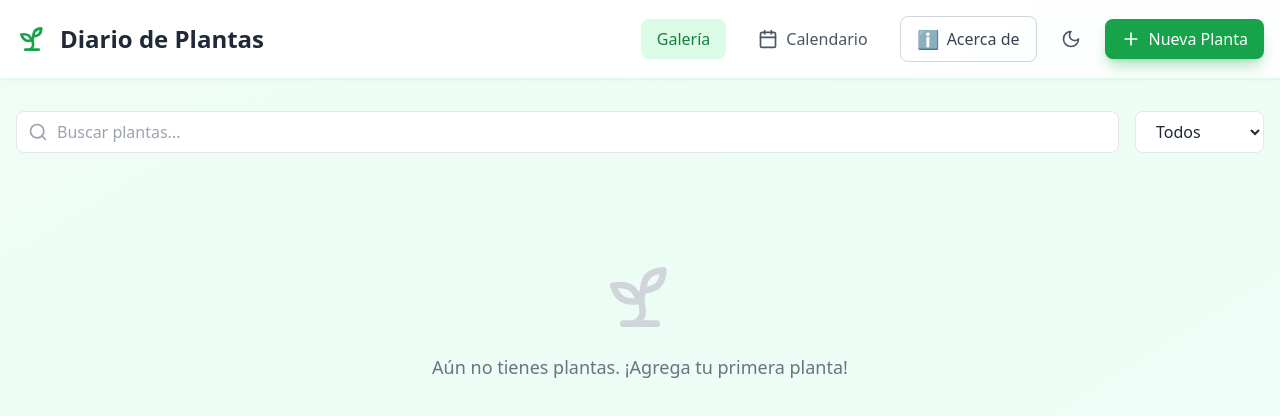
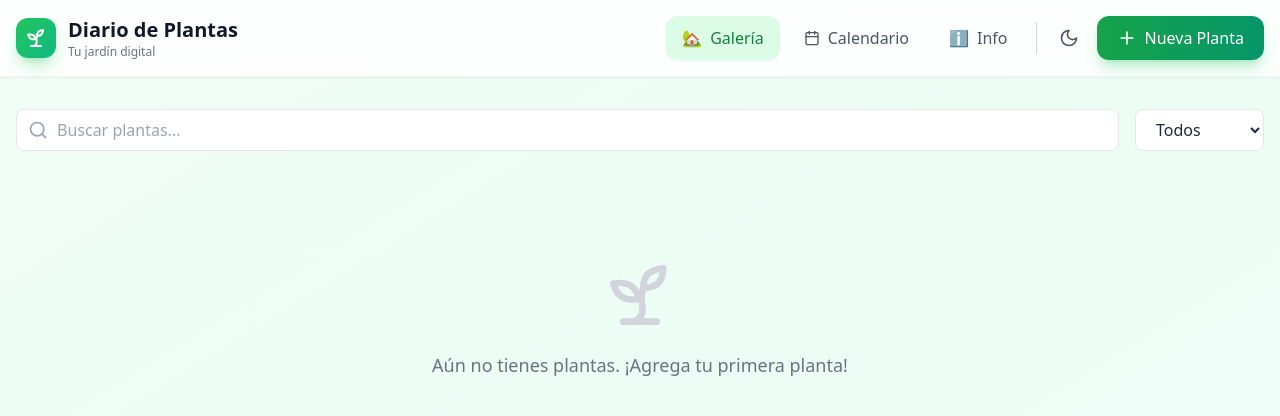
Before and after one commit to nadiaescobbb/diario-plantas, a Next.js app: page / in a window 1280 px wide. Both pictures are taken after a click on the button "Comenzar Gratis". Shown: the top 416 px of the page. Built offline with nearby package versions, Linux system fonts and the light colour scheme.

Commit message:
Update page.tsx

```diff
--- a/app/page.tsx
+++ b/app/page.tsx
@@ -97,65 +97,88 @@ export default function DiarioPlantas() {
       darkMode ? 'dark bg-gray-900' : 'bg-gradient-to-br from-green-50 via-emerald-50 to-teal-50'
     }`}>
       {/* NAVBAR */}
-      <nav className="bg-white dark:bg-gray-800 shadow-sm border-b border-green-100 dark:border-gray-700 sticky top-0 z-40 backdrop-blur-sm bg-opacity-90 dark:bg-opacity-90">
-        <div className="max-w-7xl mx-auto px-4 py-4 flex items-center justify-between flex-wrap gap-4">
+      <nav className="bg-white/80 dark:bg-gray-900/80 backdrop-blur-xl border-b border-gray-200/50 dark:border-gray-800/50 sticky top-0 z-50 shadow-sm">
+        <div className="max-w-7xl mx-auto px-4 py-4">
+          <div className="flex items-center justify-between flex-wrap gap-4">
+            {/* Logo */}
             <div className="flex items-center gap-3">
-            <Sprout className="w-8 h-8 text-green-600 dark:text-green-400" />
-            <h1 className="text-2xl font-bold text-gray-800 dark:text-white">
+              <div className="w-10 h-10 bg-gradient-to-br from-green-500 to-emerald-500 rounded-xl flex items-center justify-center shadow-lg shadow-green-500/30">
+                <Sprout className="w-6 h-6 text-white" />
+              </div>
+              <div>
+                <h1 className="text-xl font-bold text-gray-900 dark:text-white">
                   {CONFIG.appName}
                 </h1>
+                <p className="text-xs text-gray-500 dark:text-gray-400">Tu jardín digital</p>
+              </div>
             </div>
 
-          <div className="flex items-center gap-4 flex-wrap">
+            {/* Navigation */}
+            <div className="flex items-center gap-2 flex-wrap">
               <button
                 onClick={() => setVista('galeria')}
-              className={`px-4 py-2 rounded-lg transition-all ${
+                className={`px-4 py-2.5 rounded-xl font-medium transition-all duration-200 ${
                   vista === 'galeria'
-                  ? 'bg-green-100 dark:bg-green-900 text-green-700 dark:text-green-300'
-                  : 'text-gray-600 dark:text-gray-400 hover:bg-gray-100 dark:hover:bg-gray-700'
+                    ? 'bg-green-100 dark:bg-green-900/30 text-green-700 dark:text-green-400 shadow-sm'
+                    : 'text-gray-600 dark:text-gray-400 hover:bg-gray-100 dark:hover:bg-gray-800/50'
                 }`}
               >
-              Galería
+                <span className="flex items-center gap-2">
+                  🏡 <span className="hidden sm:inline">Galería</span>
+                </span>
               </button>
+
               <button
                 onClick={() => setVista('calendario')}
-              className={`px-4 py-2 rounded-lg transition-all flex items-center gap-2 ${
+                className={`px-4 py-2.5 rounded-xl font-medium transition-all duration-200 ${
                   vista === 'calendario'
-                  ? 'bg-green-100 dark:bg-green-900 text-green-700 dark:text-green-300'
-                  : 'text-gray-600 dark:text-gray-400 hover:bg-gray-100 dark:hover:bg-gray-700'
+                    ? 'bg-green-100 dark:bg-green-900/30 text-green-700 dark:text-green-400 shadow-sm'
+                    : 'text-gray-600 dark:text-gray-400 hover:bg-gray-100 dark:hover:bg-gray-800/50'
                 }`}
               >
-              <Calendar className="w-5 h-5" />
+                <span className="flex items-center gap-2">
+                  <Calendar className="w-4 h-4" />
                   <span className="hidden sm:inline">Calendario</span>
+                </span>
               </button>
+
               <button
                 onClick={() => setMostrarLanding(true)}
-              className="px-4 py-2 rounded-lg transition-all border border-gray-300 dark:border-gray-600 text-gray-700 dark:text-gray-300 hover:bg-gray-100 dark:hover:bg-gray-700 flex items-center gap-2"
+                className="px-4 py-2.5 rounded-xl font-medium text-gray-600 dark:text-gray-400 hover:bg-gray-100 dark:hover:bg-gray-800/50 transition-all duration-200"
                 title="Ver página de inicio"
               >
-              <span className="text-lg">ℹ️</span>
-              <span className="hidden sm:inline">Acerca de</span>
+                <span className="flex items-center gap-2">
+                  ℹ️ <span className="hidden sm:inline">Info</span>
+                </span>
               </button>
+
+              <div className="w-px h-8 bg-gray-300 dark:bg-gray-700 mx-1"></div>
+
               <button
                 onClick={() => setDarkMode(!darkMode)}
-              className="p-2 rounded-lg hover:bg-gray-100 dark:hover:bg-gray-700 transition-colors"
+                className="p-2.5 rounded-xl hover:bg-gray-100 dark:hover:bg-gray-800/50 transition-all duration-200"
+                title={darkMode ? 'Modo claro' : 'Modo oscuro'}
               >
                 {darkMode ? (
-                <Sun className="w-5 h-5 text-yellow-400" />
+                  <Sun className="w-5 h-5 text-yellow-500" />
                 ) : (
                   <Moon className="w-5 h-5 text-gray-600" />
                 )}
               </button>
+
               <button
                 onClick={() => {
                   setPlantaEditar(null);
                   setModalAbierto(true);
                 }}
-              className="bg-green-600 hover:bg-green-700 text-white px-4 py-2 rounded-lg flex items-center gap-2 transition-all transform hover:scale-105 shadow-lg shadow-green-600/30"
+                className="bg-gradient-to-r from-green-600 to-emerald-600 hover:from-green-700 hover:to-emerald-700 text-white px-5 py-2.5 rounded-xl font-medium transition-all duration-200 transform hover:scale-105 shadow-lg shadow-green-500/30 hover:shadow-green-500/50"
               >
+                <span className="flex items-center gap-2">
                   <Plus className="w-5 h-5" />
                   <span className="hidden sm:inline">Nueva Planta</span>
+                </span>
               </button>
+            </div>
           </div>
         </div>
       </nav>
```
Lines whose indentation alone changed are shown as unchanged.
